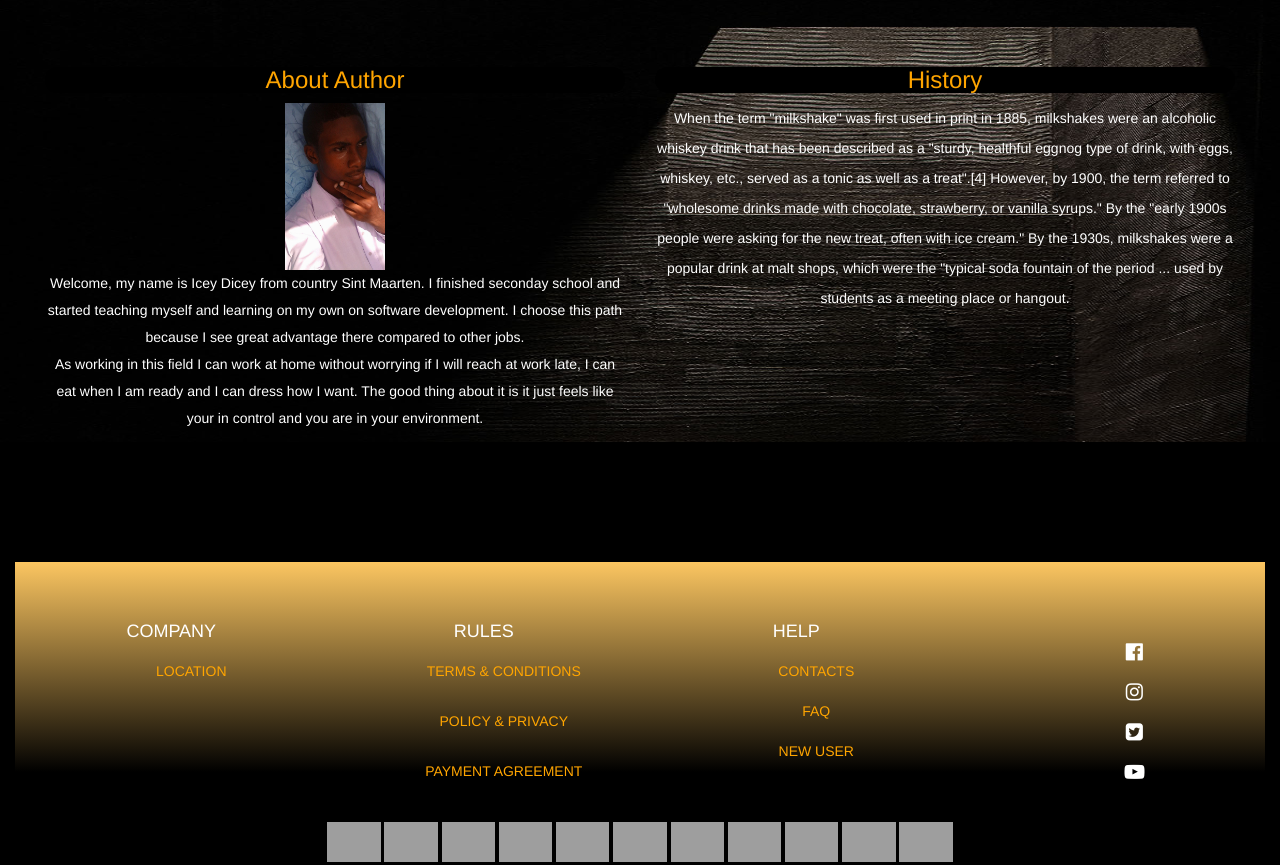
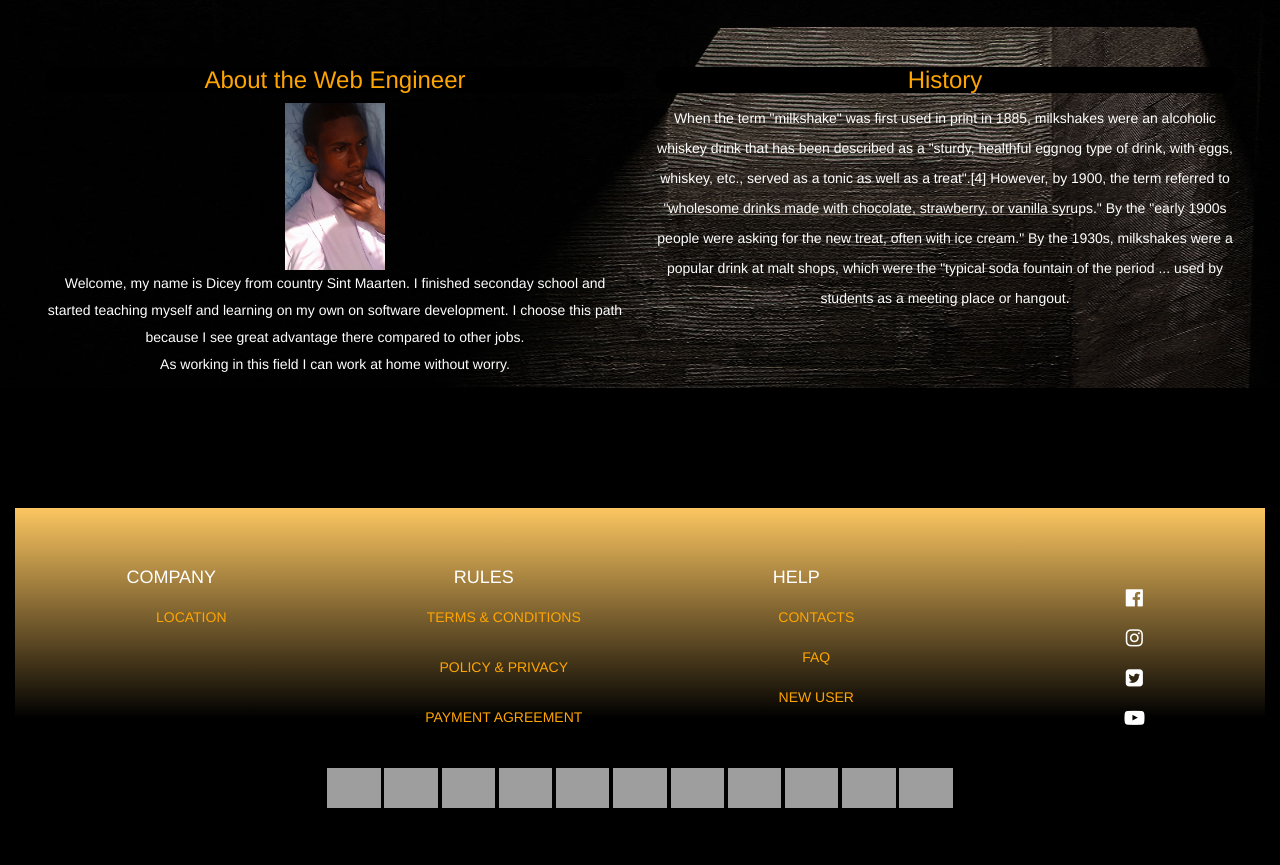
Before and after one commit to DiceyOrganic922/Passion-Milkshake, a plain HTML site: page index.html in a window 1280 px wide. Shown: the part 1724-2589 px from the top of the page. Drawn offline with nearby package versions, Linux system fonts and the light colour scheme; grey boxes are pictures that could not be loaded.

Commit message:
About author is changed

```diff
--- a/index.html
+++ b/index.html
@@ -316,7 +316,7 @@
             <div class="row-fluid col-md-12" id="lastrow">
                 <div data-aos="zoom-in" class="col-sm-6 col-md-6">
                     <div id="about">
-                        <h3 id="e">About Author</h3>
+                        <h3 id="e">About the Web Engineer </h3>
                         <img src="./image/meinpinklogo.jpg" alt="Me
                             in
                             Pink
@@ -324,7 +324,6 @@
                             class="mypic" />
 
                         <p style="clear: both;">Welcome, my name is
-                            Icey
                             Dicey
                             from country Sint Maarten. I finished
                             seconday
@@ -342,19 +341,8 @@
                             As working in this field I can work at
                             home
                             without
-                            worrying if I will reach at work late, I
-                            can
-                            eat
-                            when I am ready
-                            and I can dress how I want. The good
-                            thing
-                            about
-                            it
-                            is it just feels like your in control
-                            and
-                            you
-                            are in
-                            your environment.
+                            worry.
+
 
                         </p>
                     </div>
```
Also changed, not shown: cashout.html (+1 -1 lines).
